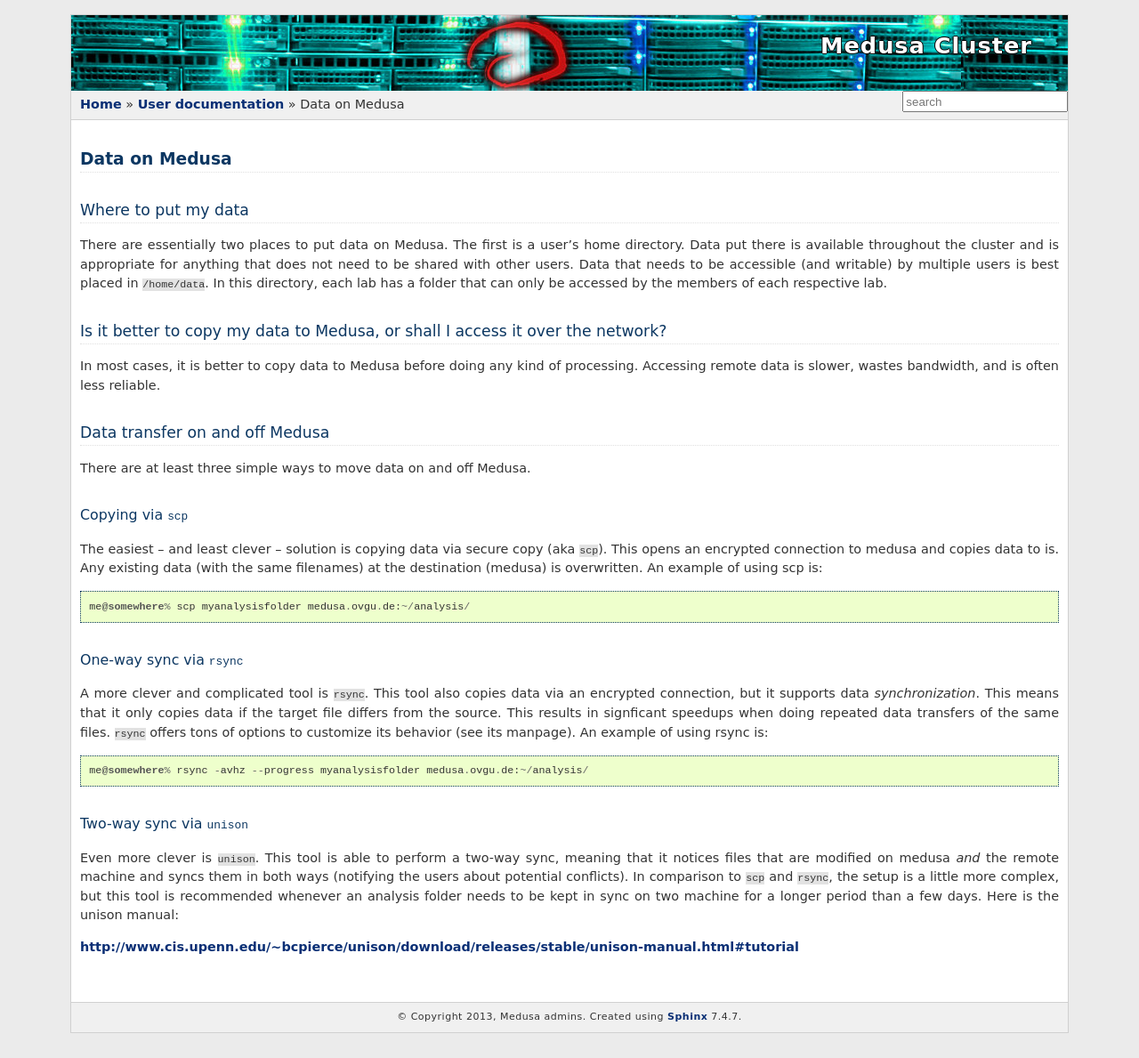
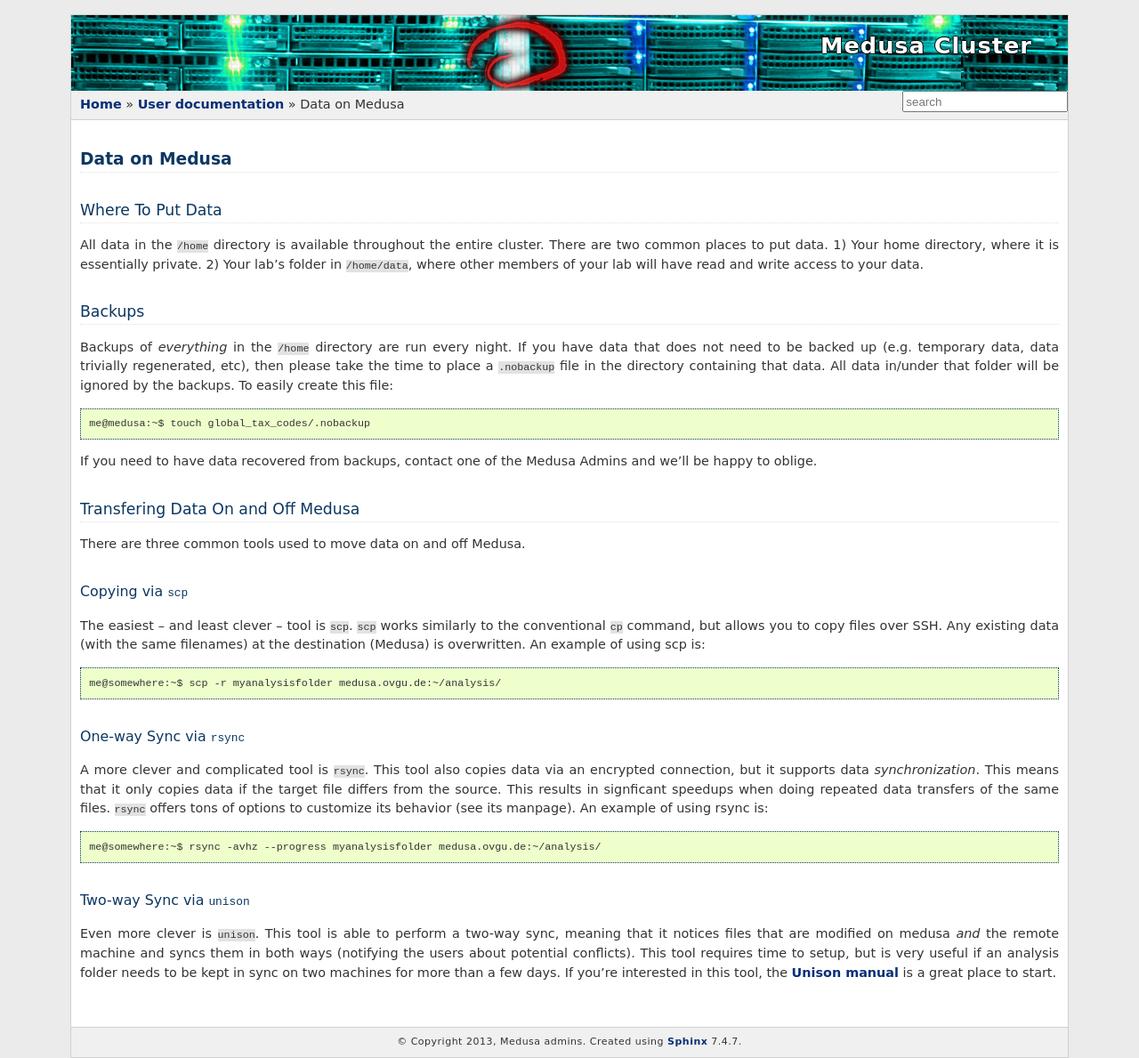
Before and after one commit to psychoinformatics-de/ipsy-docs, a Sphinx documentation site: the page built from source/userdoc/data.rst, in a window 1280 px wide. Shown: the whole page at 89% size. Built offline with Sphinx 7.4.7, drawn with Linux system fonts in a browser that asks for light colours; formulas are drawn with MathJax 3; before the commit the page ends 1161 px from its top, so only the background shows below that.

Commit message:
Update data page and add section on backups.

```diff
--- a/source/userdoc/data.rst
+++ b/source/userdoc/data.rst
@@ -5,43 +5,41 @@
 Data on Medusa
 **************
 
-Where to put my data
-====================
+Where To Put Data
+=================
+All data in the ``/home`` directory is available throughout the entire cluster.
+There are two common places to put data. 1) Your home directory, where it
+is essentially private. 2) Your lab's folder in ``/home/data``, where other
+members of your lab will have read and write access to your data.
 
-There are essentially two places to put data on Medusa. The first is a user's
-home directory. Data put there is available throughout the cluster and is
-appropriate for anything that does not need to be shared with other users.
-Data that needs to be accessible (and writable) by multiple users is best
-placed in ``/home/data``. In this directory, each lab has a folder that can
-only be accessed by the members of each respective lab.
+Backups
+=======
+Backups of *everything* in the ``/home`` directory are run every night. If you
+have data that does not need to be backed up (e.g. temporary data, data trivially
+regenerated, etc), then please take the time to place a ``.nobackup`` file in the
+directory containing that data. All data in/under that folder will be ignored
+by the backups. To easily create this file::
 
+  me@medusa:~$ touch global_tax_codes/.nobackup
 
-Is it better to copy my data to Medusa, or shall I access it over the network?
-==============================================================================
+If you need to have data recovered from backups, contact one of the Medusa Admins
+and we'll be happy to oblige.
 
-In most cases, it is better to copy data to Medusa before doing any kind of
-processing. Accessing remote data is slower, wastes bandwidth, and is often
-less reliable.
-
-Data transfer on and off Medusa
-===============================
-
-There are at least three simple ways to move data on and off Medusa.
+Transfering Data On and Off Medusa
+==================================
+There are three common tools used to move data on and off Medusa.
 
 Copying via ``scp``
 -------------------
-
-The easiest -- and least clever -- solution is copying data via secure copy
-(aka ``scp``). This opens an encrypted connection to medusa and copies data
-to is. Any existing data (with the same filenames) at the destination (medusa)
+The easiest -- and least clever -- tool is ``scp``. ``scp`` works similarly to the
+conventional ``cp`` command, but allows you to copy files over SSH.
+Any existing data (with the same filenames) at the destination (Medusa)
 is overwritten. An example of using scp is::
 
-  me@somewhere% scp myanalysisfolder medusa.ovgu.de:~/analysis/
+  me@somewhere:~$ scp -r myanalysisfolder medusa.ovgu.de:~/analysis/
 
-
-One-way sync via ``rsync``
+One-way Sync via ``rsync``
 --------------------------
-
 A more clever and complicated tool is ``rsync``. This tool also copies data via
 an encrypted connection, but it supports data *synchronization*. This means that
 it only copies data if the target file differs from the source. This results in
@@ -49,16 +47,15 @@ signficant speedups when doing repeated data transfers of the same files.
 ``rsync`` offers tons of options to customize its behavior (see its manpage).
 An example of using rsync is::
 
-  me@somewhere% rsync -avhz --progress myanalysisfolder medusa.ovgu.de:~/analysis/
+  me@somewhere:~$ rsync -avhz --progress myanalysisfolder medusa.ovgu.de:~/analysis/
 
-Two-way sync via ``unison``
+Two-way Sync via ``unison``
 ---------------------------
-
 Even more clever is ``unison``. This tool is able to perform a two-way sync,
 meaning that it notices files that are modified on medusa *and* the remote
 machine and syncs them in both ways (notifying the users about potential
-conflicts). In comparison to ``scp`` and ``rsync``, the setup is a little more
-complex, but this tool is recommended whenever an analysis folder needs to be
-kept in sync on two machine for a longer period than a few days. Here is the unison manual:
+conflicts). This tool requires time to setup, but is very useful if an analysis folder
+needs to be kept in sync on two machines for more than a few days. If you're interested
+in this tool, the `Unison manual`_ is a great place to start.
 
-http://www.cis.upenn.edu/~bcpierce/unison/download/releases/stable/unison-manual.html#tutorial
+.. _Unison manual: http://www.cis.upenn.edu/~bcpierce/unison/download/releases/stable/unison-manual.html#tutorial
```
